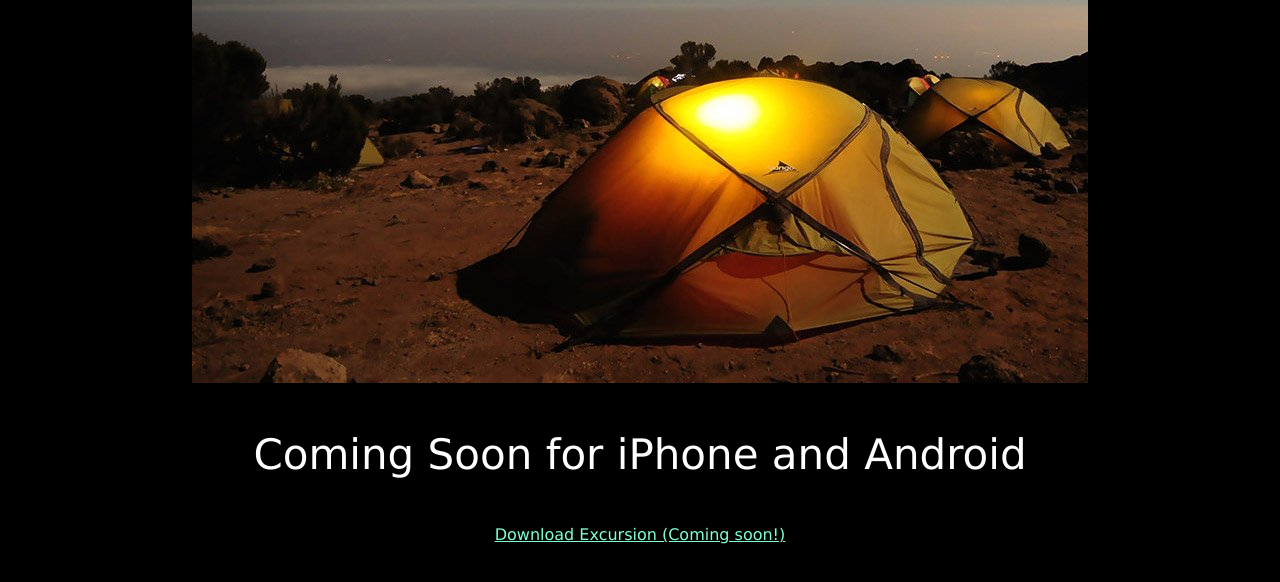
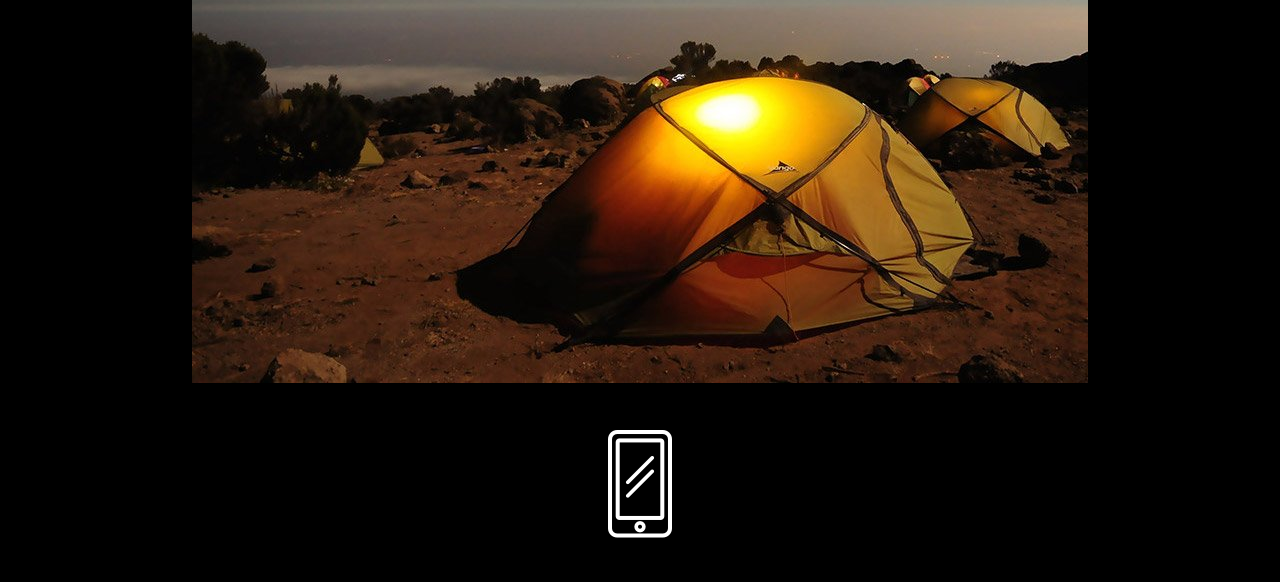
Before and after one commit to sandhya-2/sandhya-2.github.io, a plain HTML site: page excursion/index.html in a window 1280 px wide. Shown: the part 689-1271 px from the top of the page. Drawn offline with Linux system fonts and the light colour scheme.

Commit message:
Update index.html

```diff
--- a/excursion/index.html
+++ b/excursion/index.html
@@ -29,6 +29,9 @@
         <p>
             <img src="resources/images/camp.jpg" alt="">
         </p>
+        <p>
+            <img class="app" src="resources/images/phone.png">
+        </p>
         <h2>Coming Soon for iPhone and Android</h2>
         <p>
             <a class="mlink" href="#">Download Excursion (Coming soon!)</a>
```
